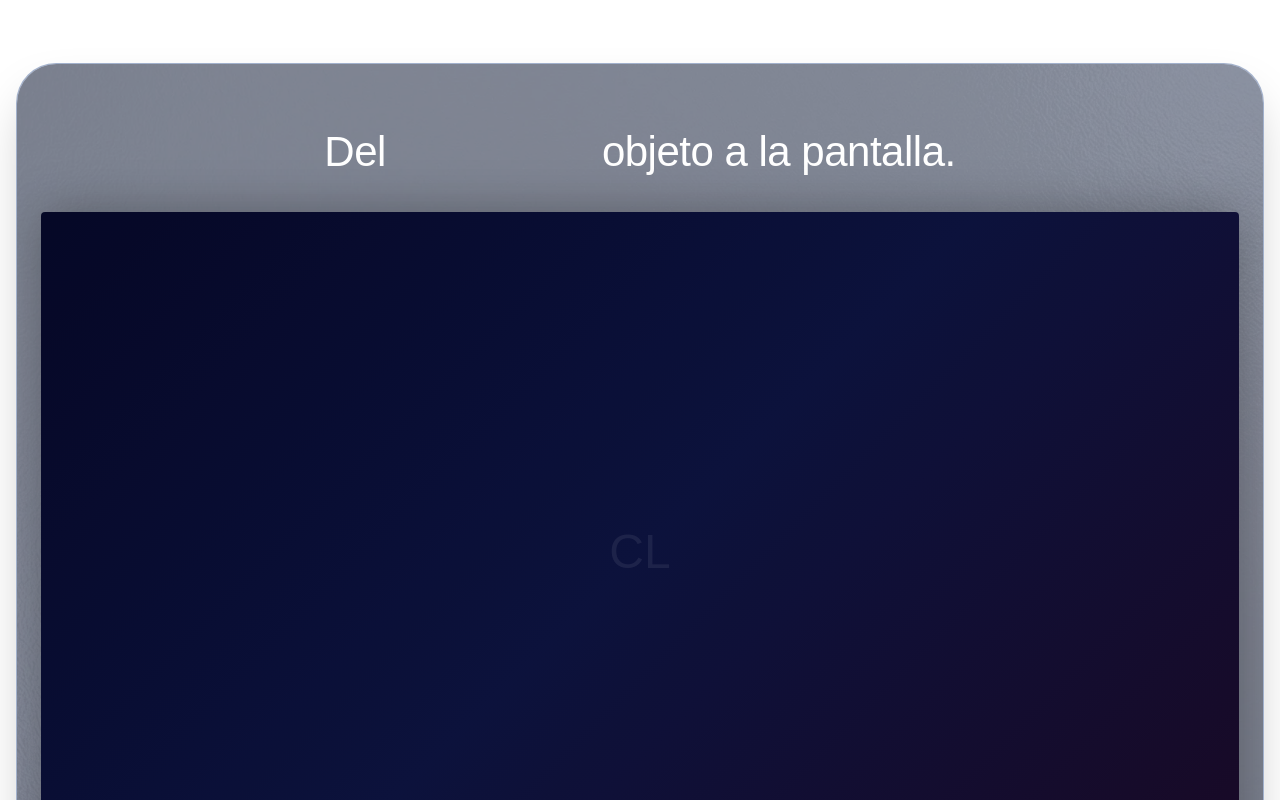
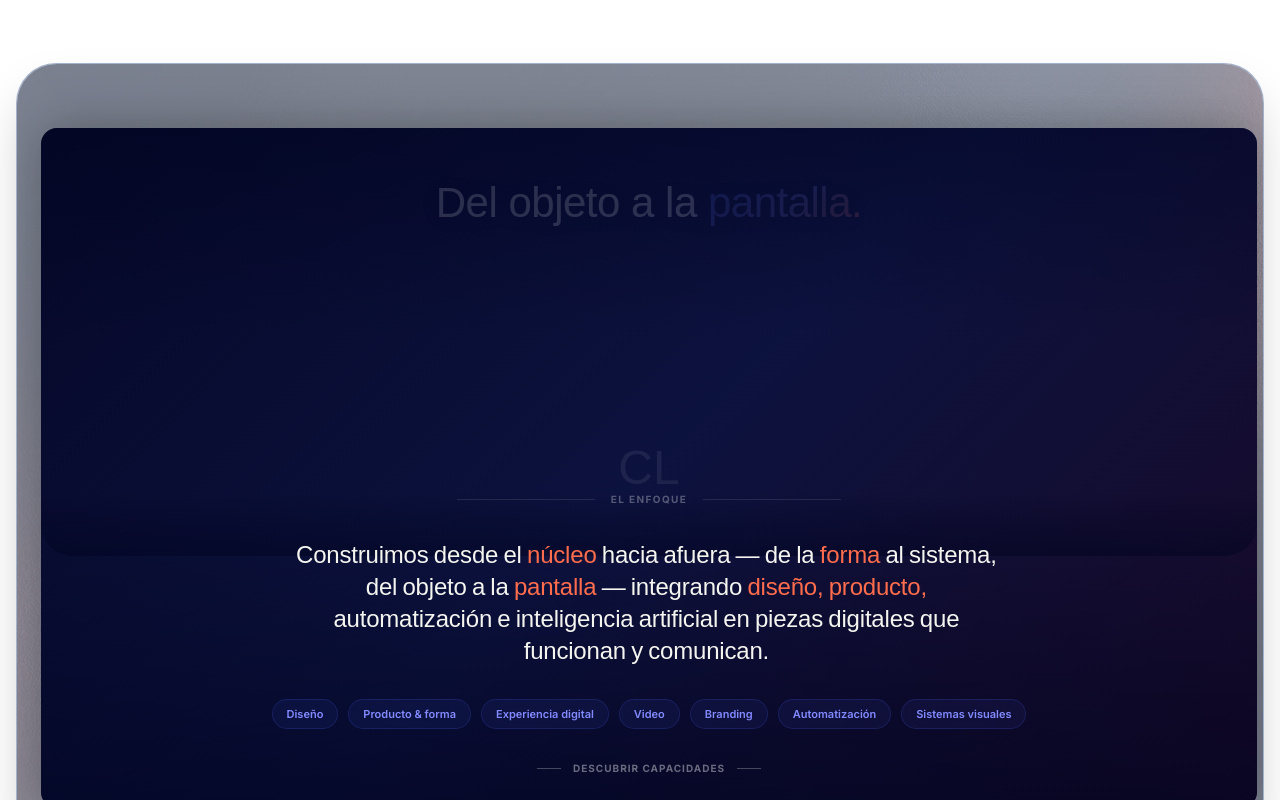
Before and after one commit to Camilosan2211/Concentricolab_26, a React (Vite) app: page / in a window 1280 px wide. Shown: the part 1740-2540 px from the top of the page. Built offline with nearby package versions, Linux system fonts and the light colour scheme; a small style sheet from the web is missing.

Commit message:
ajustes noche 06 de mayo
ajustes noche 06 de mayo

```diff
--- a/src/components/ScrollExpandMedia.jsx
+++ b/src/components/ScrollExpandMedia.jsx
@@ -54,7 +54,6 @@ const ScrollExpandMedia = ({
   bgImageSrc,
   title,
   subtitle,
-  textBlend   = false,
   children,
 }) => {
   const sectionRef = useRef(null)
@@ -73,13 +72,18 @@ const ScrollExpandMedia = ({
   const progress = useTransform(scrollYProgress, [0, 1], [0, 1])
   const wordsOpacity = useTransform(progress, [0, 0.35], [1, 0])
   const bgOpacity = useTransform(progress, [0.5, 0.9], [1, 0.3])
+
+  /* ── Video sizing — bordes extra redondeados (flat/cute) ──────── */
   const mediaW = useTransform(progress, [0, 1], [300, isMobile ? 900 : 1500])
   const mediaH = useTransform(progress, [0, 1], [400, isMobile ? 560 : 800])
-  const borderR = useTransform(progress, [0, 1], [24, 4])
-  const textX1 = useTransform(progress, [0, 1], [0, isMobile ? -120 : -100])
-  const textX2 = useTransform(progress, [0, 1], [0, isMobile ? 120 : 100])
-  const contentOpacity = useTransform(progress, [0.65, 0.95], [0, 1])
+  const borderR = useTransform(progress, [0, 1], [32, 16])
 
+  /* ── Opacidades ───────────────────────────────────────────────── */
+  const titleOpacity = useTransform(progress, [0, 0.5], [1, 0.15])
+  const subtitleOpacity = useTransform(progress, [0, 0.3], [1, 0])
+  const paragraphOpacity = useTransform(progress, [0.55, 0.85], [0, 1])
+
+  /* ── Responsive ────────────────────────────────────────────────── */
   useEffect(() => {
     const check = () => setIsMobile(window.innerWidth < 768)
     check()
@@ -87,6 +91,7 @@ const ScrollExpandMedia = ({
     return () => window.removeEventListener('resize', check)
   }, [])
 
+  /* ── Mouse parallax ────────────────────────────────────────────── */
   useEffect(() => {
     const onMove = (e) => {
       setMouseX(e.clientX - window.innerWidth  / 2)
@@ -96,13 +101,16 @@ const ScrollExpandMedia = ({
     return () => window.removeEventListener('mousemove', onMove)
   }, [])
 
-  const firstWord = title ? title.split(' ')[0] : ''
-  const restTitle = title ? title.split(' ').slice(1).join(' ') : ''
+  /* ── Parse title: first word(s) + accent word(s) with text-grad ── */
+  const words = title ? title.split(' ') : []
+  /* Split: all but last → normal, last → accent/gradient */
+  const normalPart = words.slice(0, -1).join(' ')
+  const accentPart = words.slice(-1).join(' ')
 
   return (
     <div ref={sectionRef} className="relative overflow-hidden rounded-section border border-blue-900/20 dark:border-blue-400/15 bg-blue-950/30 dark:bg-blue-950/35 shadow-2xl backdrop-blur-xl">
 
-      {/* ── Fondo ────────────────────────────────────────────────── */}
+      {/* ── Fondo de la tarjeta ──────────────────────────────────── */}
       <motion.div className="absolute inset-0 z-0 rounded-section overflow-hidden" style={{ opacity: bgOpacity }}>
         {bgImageSrc && !bgError ? (
           <img
@@ -126,38 +134,22 @@ const ScrollExpandMedia = ({
         ))}
       </motion.div>
 
-      {/* ── Header ───────────────────────────────────────────────── */}
-      <div className="relative z-10 pt-8 md:pt-10 px-6 md:px-8">
-        <div className="flex flex-col items-center text-center gap-3">
+      {/* ── Contenido principal ──────────────────────────────────── */}
+      <div className="relative z-10 px-4 md:px-6 py-6 md:py-8">
+
+        {/* Subtitle */}
         {subtitle && (
           <motion.p
-              className="text-[11px] font-bold tracking-[0.12em] uppercase dark:text-white/40 text-black/45"
-              style={{ opacity: useTransform(progress, [0, 0.3], [1, 0]) }}
+            className="text-[11px] font-bold tracking-[0.12em] uppercase text-center dark:text-white/40 text-black/45 mb-4"
+            style={{ opacity: subtitleOpacity }}
           >
             {subtitle}
           </motion.p>
         )}
-          <div className={`flex items-center justify-center gap-4 flex-wrap ${textBlend ? 'mix-blend-difference' : 'mix-blend-normal'}`}>
-            <motion.h2
-              className="font-cal text-3xl md:text-4xl xl:text-[42px] dark:text-white text-b-dark leading-tight tracking-[-0.5px]"
-              style={{ x: textX1 }}
-            >
-              {firstWord}
-            </motion.h2>
-            <motion.h2
-              className="font-cal text-3xl md:text-4xl xl:text-[42px] dark:text-white text-b-dark leading-tight tracking-[-0.5px]"
-              style={{ x: textX2 }}
-            >
-              {restTitle}
-            </motion.h2>
-          </div>
-        </div>
-      </div>
 
-      {/* ── Media ────────────────────────────────────────────────── */}
-      <div className="relative z-10 flex items-center justify-center w-full px-4 md:px-6 py-8 md:py-10" style={{ minHeight: '50vh' }}>
+        {/* ── Video container (con overlays) ─────────────────────── */}
         <motion.div
-          className="overflow-hidden"
+          className="overflow-hidden relative mx-auto"
           style={{
             width: mediaW,
             height: mediaH,
@@ -167,6 +159,7 @@ const ScrollExpandMedia = ({
             boxShadow: '0px 0px 50px rgba(0, 0, 0, 0.3)',
           }}
         >
+          {/* Video */}
           {mediaType === 'video' ? (
             mediaSrc?.includes('youtube.com') ? (
               <div className="relative w-full h-full pointer-events-none">
@@ -199,7 +192,13 @@ const ScrollExpandMedia = ({
                     <span style={{ fontFamily: "'Cal Sans', sans-serif", fontSize: '48px', color: 'rgba(255,255,255,0.08)' }}>CL</span>
                   </div>
                 )}
-                <motion.div className="absolute inset-0 bg-black/30" style={{ opacity: useTransform(progress, [0, 1], [0.7, 0.2]) }} />
+                {/* Gradiente oscuro global para legibilidad de overlays */}
+                <motion.div
+                  className="absolute inset-0"
+                  style={{
+                    background: 'linear-gradient(to bottom, rgba(0,3,31,0.45) 0%, rgba(0,3,31,0.05) 30%, rgba(0,3,31,0.05) 60%, rgba(0,3,31,0.65) 100%)',
+                  }}
+                />
               </div>
             )
           ) : (
@@ -209,24 +208,50 @@ const ScrollExpandMedia = ({
               ) : (
                 <div className="w-full h-full" style={{ background: 'linear-gradient(135deg, #050828, #0D1340)' }} />
               )}
-              <motion.div className="absolute inset-0 bg-black/50" style={{ opacity: useTransform(progress, [0, 1], [0.7, 0.4]) }} />
+              <motion.div
+                className="absolute inset-0"
+                style={{
+                  background: 'linear-gradient(to bottom, rgba(0,3,31,0.45) 0%, rgba(0,3,31,0.05) 30%, rgba(0,3,31,0.05) 60%, rgba(0,3,31,0.65) 100%)',
+                }}
+              />
             </div>
           )}
+
+          {/* ── Título superpuesto (tercio superior) ─────────────── */}
+          <motion.div
+            className="absolute top-0 left-0 right-0 z-10 flex flex-col items-center justify-center text-center px-6"
+            style={{
+              top: '8%',
+              opacity: titleOpacity,
+            }}
+          >
+            <h2 className="font-cal text-3xl md:text-4xl xl:text-[42px] leading-tight tracking-[-0.5px]" style={{ textShadow: '0 2px 24px rgba(0,0,0,0.6)' }}>
+              <span className="dark:text-white text-white">{normalPart} </span>
+              <span className="text-grad">{accentPart}</span>
+            </h2>
+          </motion.div>
+
+          {/* ── Párrafo superpuesto (tercio inferior) ────────────── */}
+          <motion.div
+            className="absolute bottom-0 left-0 right-0 z-10 px-8 md:px-12 pb-6 md:pb-8"
+            style={{ opacity: paragraphOpacity }}
+          >
+            {/* Fade superior del párrafo para mezclar con el video */}
+            <div
+              className="absolute top-0 left-0 right-0 h-16 pointer-events-none"
+              style={{
+                background: 'linear-gradient(to bottom, transparent 0%, rgba(0,3,31,0.3) 50%, rgba(0,3,31,0.5) 100%)',
+                borderRadius: '0 0 32px 32px',
+              }}
+            />
+            {/* Contenido de children se renderiza aquí */}
+            <div className="relative z-10">
+              {children}
+            </div>
+          </motion.div>
+
         </motion.div>
       </div>
-
-      {/* ── Contenido revelado ───────────────────────────────────── */}
-      <motion.div
-        className="relative z-10 px-6 md:px-8 pb-8 md:pb-10"
-        style={{ opacity: contentOpacity }}
-      >
-        {/* Fade superior para mezclar con el fondo */}
-        <div
-          className="absolute top-0 left-0 right-0 h-24 pointer-events-none z-20"
-          style={{ background: 'linear-gradient(to bottom, rgba(0,3,31,0.5) 0%, transparent 100%)' }}
-        />
-        {children}
-      </motion.div>
     </div>
   )
 }
```
Lines whose indentation alone changed are shown as unchanged.
